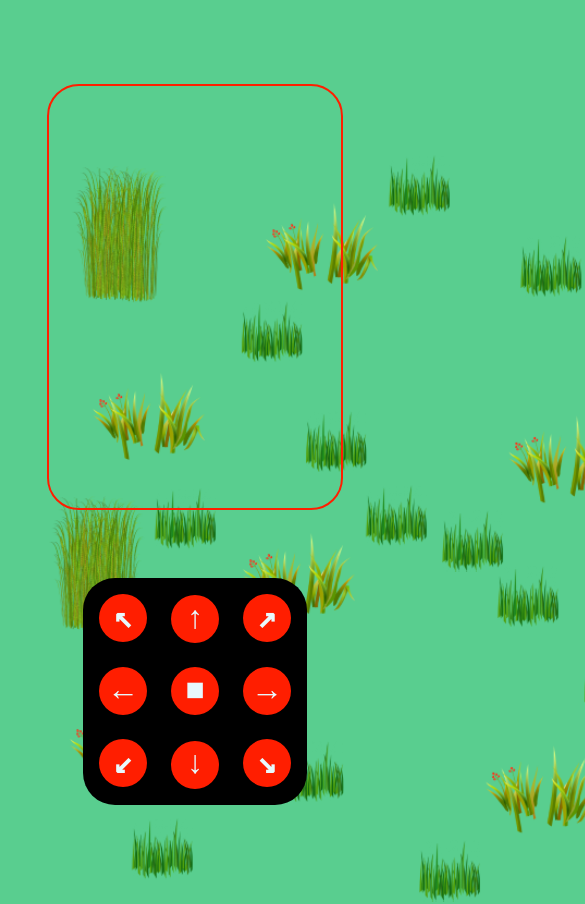
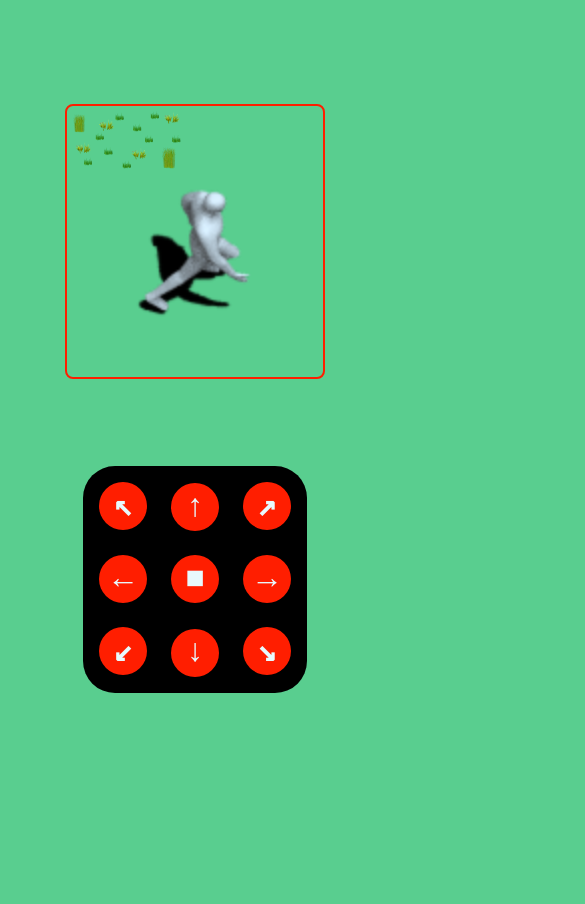
Before and after one commit to Kayos113/walking-simulator, a React (Create React App) app: page / in a window 390 px wide. Shown: the top 904 px of the page, 585 px wide, since content can reach past the window. After the commit the page ends 844 px from the top, so only its background shows below. Built offline with nearby package versions, Linux system fonts and the light colour scheme.

Commit message:
bg responsivity now checks if the character is walking
New Task: Look into animating with Javascript this was the start/stop cycle of walking is less jarring. Find a way to have the grass just stop rather than snap back to its original position

```diff
--- a/src/App.js
+++ b/src/App.js
@@ -5,7 +5,6 @@ import './App.css';
 import "./components/css/control.css";
 import Character from "./components/Character";
 import Control from "./components/Control";
-import grassyBG from "./components/images/bg/big-grassy-bg.png";
 
 function App() {
 
@@ -28,13 +27,10 @@ function App() {
 
   return (
     <div className = "App" >
-      <div class = "viewport" >
-        <img src={grassyBG} alt="" class="bg" />
-        <Character
-        direction = {directionFacing}
-        walking = {walking}
-        />
-      </div>
+      <Character
+      direction = {directionFacing}
+      walking = {walking}
+      />
       <Control
       startStop = {startStop}
       controlClicked = {controlClicked}
--- a/src/components/Character.js
+++ b/src/components/Character.js
@@ -22,49 +22,48 @@ function Character(props) {
   switch (props.direction) {
     case "northwest":
       standingImage = standingNorthWest;
-      bgImgOneClasses = "background-image bg-down-left bg-one";
-      bgImgTwoClasses = "delay-visible background-image bg-down-left  bg-two";
+      getImgClasses("bg-down-right");
       break;
     case "north":
       standingImage = standingNorth;
-      bgImgOneClasses = "background-image bg-down bg-one";
-      bgImgTwoClasses = "delay-visible background-image bg-two";
+      getImgClasses("bg-down")
       break;
     case "northeast":
       standingImage = standingNorthEast;
-      bgImgOneClasses = "background-image bg-down-right bg-one";
-      bgImgTwoClasses = "delay-visible background-image  bg-two";
+      getImgClasses("bg-down-left");
       break;
     case "west":
       standingImage = standingWest;
-      bgImgOneClasses = "background-image bg-right bg-one";
-      bgImgTwoClasses = "delay-visible background-image  bg-two";
+      getImgClasses("bg-right");
       break;
     case "southwest":
       standingImage = standingSouthWest;
-      bgImgOneClasses = "background-image bg-up-right bg-one";
-      bgImgTwoClasses = "delay-visible background-image bg-up-right bg-two";
+      getImgClasses("bg-up-right");
       break;
     case "south":
       standingImage = standingSouth;
-      bgImgOneClasses = "background-image bg-up bg-one";
-      bgImgTwoClasses = "delay-visible background-image bg-up bg-two";
+      getImgClasses("bg-up")
       break;
     case "southeast":
       standingImage = standingSouthEast;
-      bgImgOneClasses = "background-image bg-up-left bg-one";
-      bgImgTwoClasses = "delay-visible background-image bg-up-left bg-two";
-      break;
+      getImgClasses("bg-up-left");
+            break;
     case "east":
       standingImage = standingEast;
-      bgImgOneClasses = "background-image bg-left bg-one";
-      bgImgTwoClasses = "delay-visible background-image bg-left bg-two";
+      getImgClasses("bg-left");
       break;
     default:
       standingImage = standingSouth;
-      bgImgOneClasses = "background-image bg-left bg-one";
-      bgImgTwoClasses = "delay-visible background-image bg-left bg-two";
+      getImgClasses("still");
       break;
+  }
+
+  function getImgClasses(direction) {
+    if(!props.walking) {
+      direction="";
+    }
+    bgImgOneClasses = "background-image bg-one " + direction;
+    bgImgTwoClasses = "delay-visible background-image bg-two " + direction;
   }
 
   return ( <
--- a/src/components/css/character.css
+++ b/src/components/css/character.css
@@ -112,7 +112,7 @@
     transform: translate3d(0, 100%, 0);
   }
 }
-@keyframes bg-down-right {
+@keyframes bg-down-left {
   from {
     transform: translate3d(100%, -100%, 0);
   }
@@ -160,7 +160,7 @@
     transform: translate3d(-100%, 0, 0);
   }
 }
-@keyframes bg-down-left {
+@keyframes bg-down-right {
   from {
     transform: translate3d(-100%, -100%, 0);
   }
```
